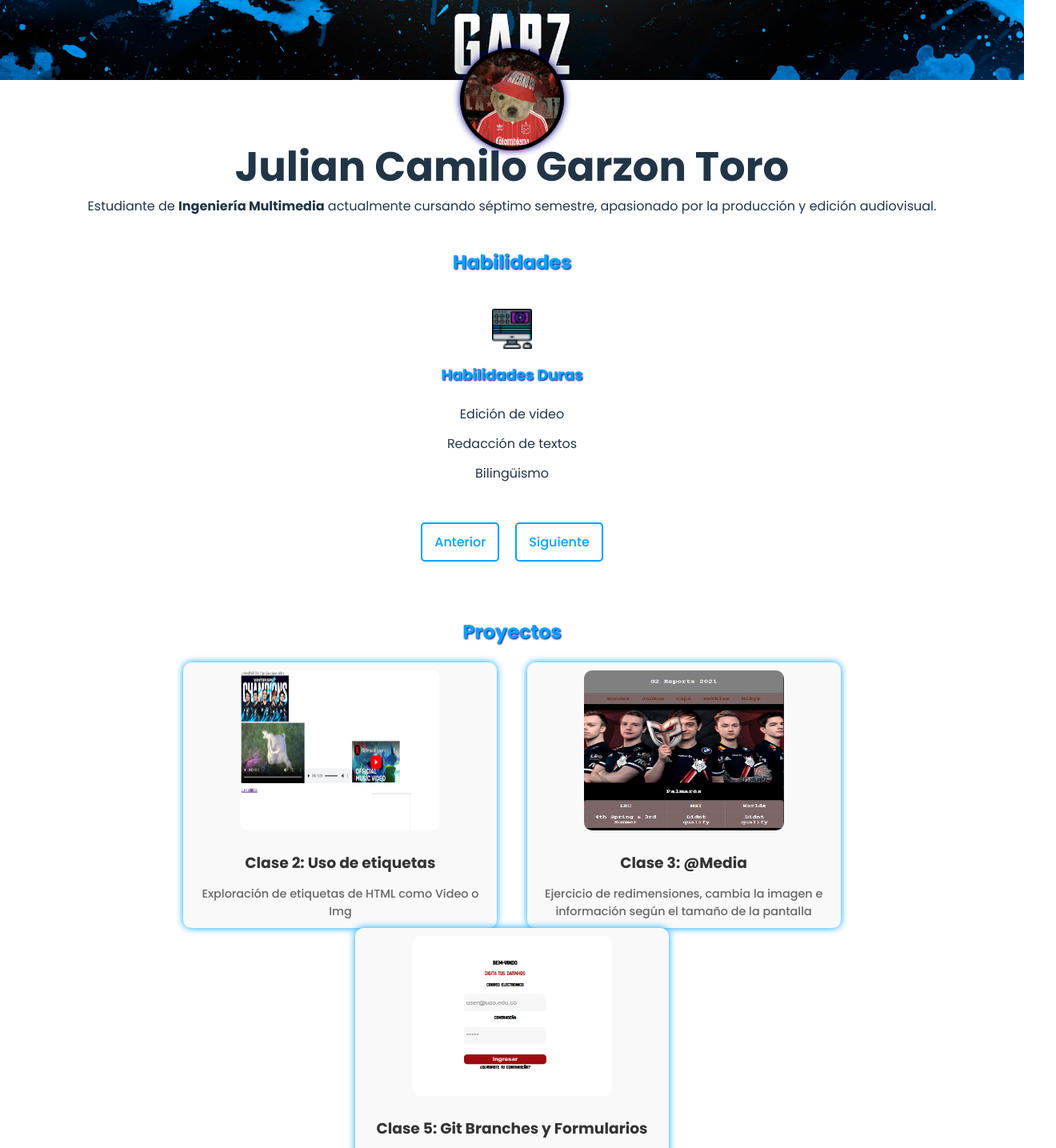
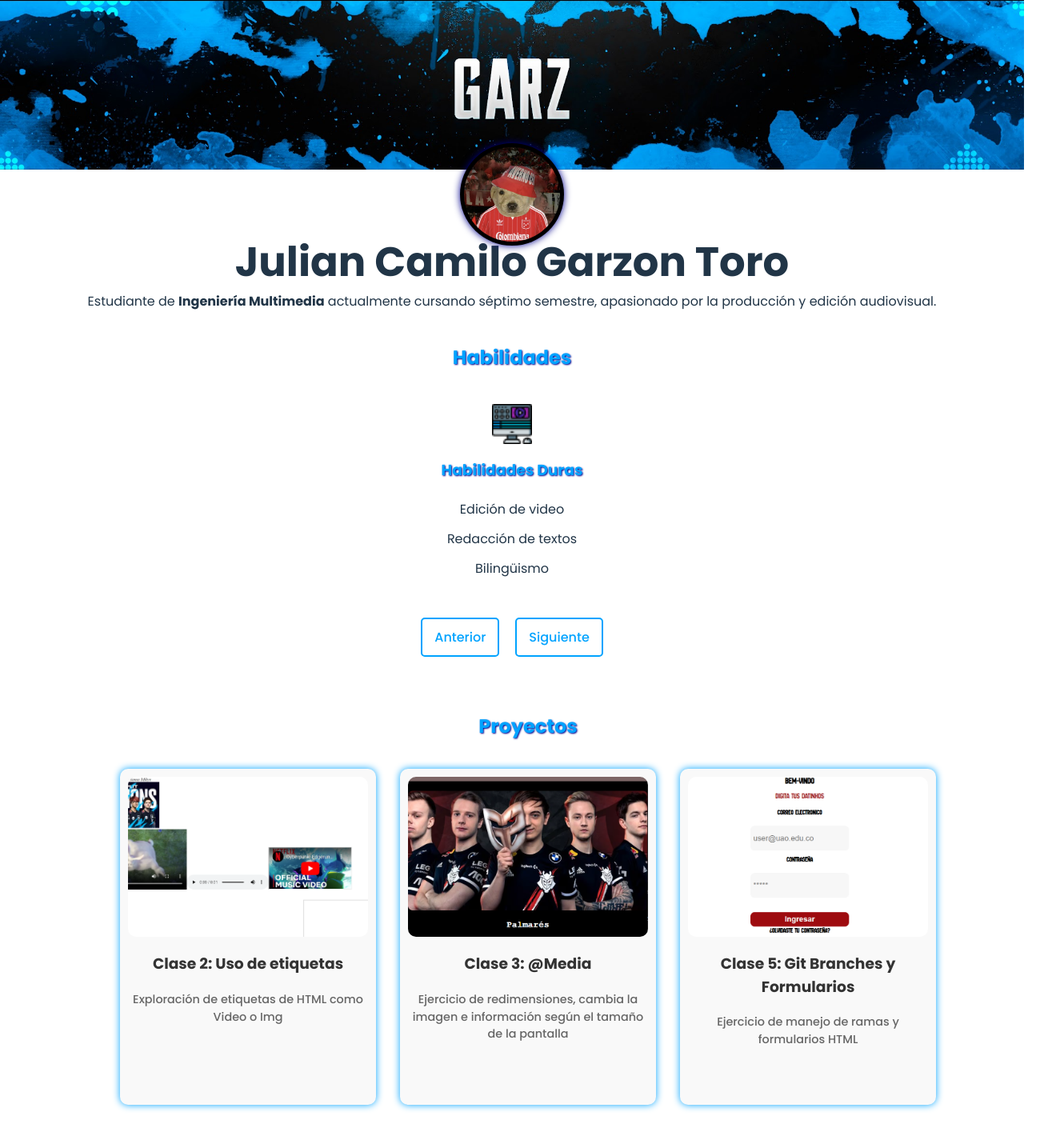
Before and after one commit to JcGarzon/ParcialReact_JCGT, a React (Vite) app: page / in a window 1280 px wide. Shown: the top 1435 px of the page at 80% size, 1320 px wide, since content can reach past the window. Built offline with nearby package versions, Linux system fonts and the light colour scheme.

Commit message:
correcciones de estilos varios, re-diseño del componente 'Proyectos'

```diff
--- a/src/App.css
+++ b/src/App.css
@@ -1,4 +1,16 @@
-@import url('https://fonts.googleapis.com/css2?family=Poppins:ital,wght@0,100;0,200;0,300;0,400;0,500;0,600;0,700;0,800;0,900;1,100;1,200;1,300;1,400;1,500;1,600;1,700;1,800;1,900&display=swap');
+@import url('https://fonts.googleapis.com/css2?family=Poppins:wght@100;400;500;600;700;800&display=swap');
+
+body {
+    margin: 0;
+    padding: 0;
+    box-sizing: border-box;
+    width: 100%; /* Cambiado a 100% en lugar de 100vw */
+    min-height: 100vh;
+    overflow-x: hidden; /* Evitar desbordamiento horizontal */
+    font-family: "Poppins", sans-serif;
+}
+
+/* Encabezado */
 .encabezado header {
     width: 100%;
     min-height: 100px;
@@ -8,18 +20,20 @@
 
 .encabezado header img {
     width: 100%;
-    height: 100%;
-    object-fit: cover;
-    position: absolute;
+    height: auto; /* Para que se ajuste al contenido */
+    object-fit: cover; /* Mantiene proporciones y rellena el contenedor */
+    position: relative; /* Cambiado a relative */
     top: 0;
     left: 0;
 }
 
+/* Perfil */
 .perfil {
     display: flex;
     flex-direction: column;
     align-items: center;
     text-align: center;
+    width: 100%;
     margin: 0 auto;
     padding-top: 80px;
     position: relative;
@@ -29,7 +43,7 @@
     border-radius: 50%;
     max-width: 120px;
     height: auto;
-    position: absolute;
+    position: absolute; /* Cambiado a relative */
     top: -40px;
     left: 50%;
     transform: translateX(-50%);
@@ -38,7 +52,7 @@
     box-shadow: 0px 0px 10px darkblue;
 }
 
-.perfil img:hover{
+.perfil img:hover {
     background-color: #00A3FF;
 }
 
@@ -46,22 +60,16 @@
     margin-top: 100px;
     margin: 0;
 }
-.perfil h1:hover{
+
+.perfil h1:hover {
     color: #00A3FF;
 }
+
 .perfil p {
     margin: 10px 0 0;
 }
 
-body {
-    width: 100%;
-    margin: 0;
-    padding: 0;
-    box-sizing: border-box;
-    min-height: 100vh;
-    font-family: "Poppins", sans-serif;
-}
-
+/* Habilidades */
 .Habilidades {
     margin-top: 20px;
     display: grid;
@@ -69,8 +77,10 @@
     gap: 20px;
     justify-items: center;
     text-align: center;
+    width: 100%; /* Asegúrate de que ocupe todo el ancho */
+    min-height: 300px; /* Altura mínima para evitar que se colapsen las filas */
+}
 
-}
 .icono-habilidad {
     display: block;
     margin: 0 auto 10px auto;
@@ -79,9 +89,7 @@
 }
 
 .Habilidad {
-
     text-align: center;
-
 }
 
 .Habilidad h3 {
@@ -100,11 +108,12 @@
     text-shadow: 1px 1px 2px darkblue;
 }
 
+/* Proyectos */
 .Proyectos {
     margin-top: 30px;
     padding: 20px;
     text-align: center;
-
+    width: 100%;
 }
 
 .Proyectos h2 {
@@ -113,31 +122,39 @@
     margin-bottom: 20px;
 }
 
+.Proyectos-container {
+    display: flex;
+    justify-content: center;
+    flex-wrap: wrap;
+}
+
 .Proyecto {
-    display: inline-block;
-    width: 30%;
-    margin: 0 1.5%;
+    display: flex;
+    flex-direction: column;
+    align-items: center;
+    width: 300px;
+    height: 400px;
+    margin: 15px;
     box-shadow: 0px 0px 10px #00A3FF;
     padding: 10px;
     border-radius: 10px;
     background-color: #f9f9f9;
     transition: transform 0.3s ease;
-
+    position: relative;
 }
 
 .Proyecto img {
     width: 100%;
-    max-width: 250px;
     height: 200px;
     border-radius: 10px;
     margin-bottom: 10px;
+    object-fit: cover;
 }
 
 .Proyecto h3 {
     color: #333;
     margin: 10px 0 5px;
 }
-
 
 .Proyecto p {
     color: #666;
@@ -149,30 +166,30 @@
     transform: scale(1.05);
     color: #00A3FF;
 }
-.GitIgnore {
-    margin-top: 30px;
-    text-align: center;
-    padding: 20px;
-    border-radius: 10px;
-    box-shadow: 0px 0px 10px #00A3FF;
+
+.Habilidad.active {
+  display: block; /* Muestra la habilidad activa */
+  opacity: 1; /* Hace visible la habilidad activa */
+}
+.botones {
+  margin-top: 20px; /* Espacio entre el slider y los botones */
+}
+.boton {
+  background-color: transparent; /* Botón transparente */
+  border: 2px solid #00A3FF; /* Borde azul */
+  color: #00A3FF; /* Texto azul */
+  padding: 10px 15px; /* Relleno */
+  border-radius: 5px; /* Esquinas redondeadas */
+  margin: 0 10px; /* Espaciado entre botones */
+  cursor: pointer; /* Cambia el cursor al pasar el mouse */
+  transition: background-color 0.3s ease; /* Efecto de transición */
+}
+.boton:hover {
+  background-color: #00A3FF; /* Color de fondo al pasar el mouse */
+  color: white; /* Cambia el color del texto al pasar el mouse */
 }
 
-.GitIgnore h2 {
-    color: #00A3FF;
-    text-shadow: 1px 1px 2px darkblue;
-    margin-bottom: 20px;
-}
-
-
-.GitIgnore p {
-    margin: 10px 0;
-}
-
-.GitIgnore code {
-    background-color: #eaeaea;
-    border-radius: 4px;
-}
-
+/* Footer */
 footer {
     background-color: #333;
     color: #f9f9f9;
@@ -201,41 +218,14 @@
   align-items: center; /* Centra horizontalmente */
   text-align: center;
 }
-
 .slider {
   position: relative;
   overflow: hidden;
   width: 100%;
 }
-
 .Habilidad {
   display: none; /* Oculta todas las habilidades por defecto */
   opacity: 0;
   transition: opacity 1s ease-in-out; /* Efecto de transición suave */
   text-align: center;
 }
-
-.Habilidad.active {
-  display: block; /* Muestra la habilidad activa */
-  opacity: 1; /* Hace visible la habilidad activa */
-}
-
-.botones {
-  margin-top: 20px; /* Espacio entre el slider y los botones */
-}
-
-.boton {
-  background-color: transparent; /* Botón transparente */
-  border: 2px solid #00A3FF; /* Borde azul */
-  color: #00A3FF; /* Texto azul */
-  padding: 10px 15px; /* Relleno */
-  border-radius: 5px; /* Esquinas redondeadas */
-  margin: 0 10px; /* Espaciado entre botones */
-  cursor: pointer; /* Cambia el cursor al pasar el mouse */
-  transition: background-color 0.3s ease; /* Efecto de transición */
-}
-
-.boton:hover {
-  background-color: #00A3FF; /* Color de fondo al pasar el mouse */
-  color: white; /* Cambia el color del texto al pasar el mouse */
-}
--- a/src/Componentes/Proyectos.jsx
+++ b/src/Componentes/Proyectos.jsx
@@ -7,6 +7,7 @@
   return (
     <div className="Proyectos">
       <h2>Proyectos</h2>
+      <div className="Proyectos-container">
         <a href="https://github.com/JcGarzon/Clase2" target="_blank" rel="noopener noreferrer">
           <div className="Proyecto">
             <img src={P1} alt="Proyecto 1" />
@@ -29,6 +30,7 @@
           </div>
         </a>
       </div>
+    </div>
   );
 };
 
```
Also changed, not shown: src/Componentes/HabilidadesSlider.jsx (+0 -7 lines). Lines whose indentation alone changed are shown as unchanged.
